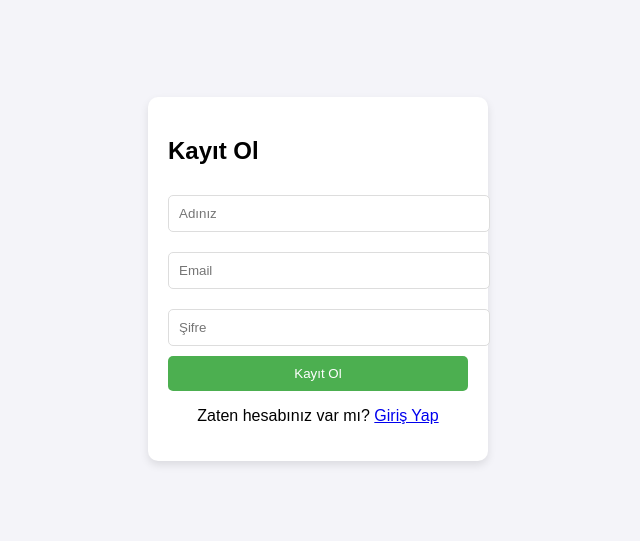
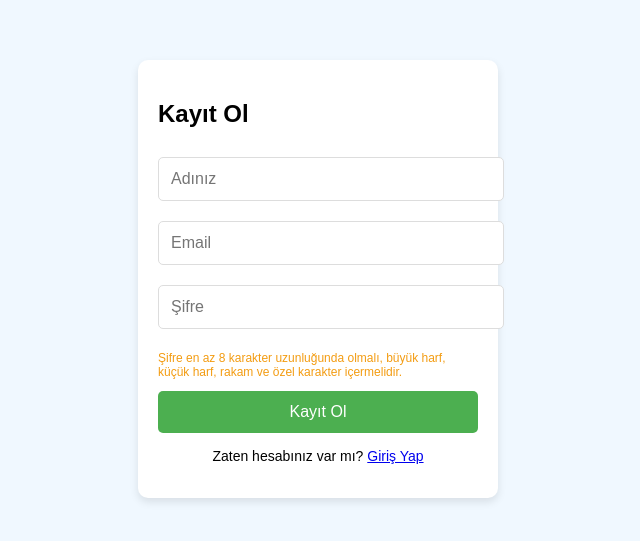
Before and after one commit to Mustafa550/specter-alliance-, a plain HTML site: page index.html in a window 1280 px wide. Shown: the part 121-662 px from the top of the page, without its empty margins (322-962 px from the left). Drawn offline with Linux system fonts and the light colour scheme.

Commit message:
Update index.html

```diff
--- a/index.html
+++ b/index.html
@@ -3,7 +3,7 @@
 <head>
     <meta charset="UTF-8">
     <meta name="viewport" content="width=device-width, initial-scale=1.0">
-    <title>Gelişmiş Giriş ve Kayıt Sistemi</title>
+    <title>DearSiber Giriş ve Kayıt Sistemi</title>
     <style>
         body {
             font-family: Arial, sans-serif;
@@ -11,7 +11,7 @@
             justify-content: center;
             align-items: center;
             height: 100vh;
-            background-color: #f4f4f9;
+            background-color: #f0f8ff;
             margin: 0;
         }
         .container {
@@ -19,22 +19,28 @@
             padding: 20px;
             border-radius: 10px;
             box-shadow: 0 4px 8px rgba(0, 0, 0, 0.1);
-            width: 300px;
+            width: 320px;
+            transition: 0.3s;
+        }
+        .container:hover {
+            box-shadow: 0 4px 12px rgba(0, 0, 0, 0.2);
         }
         .input-field {
             width: 100%;
-            padding: 10px;
+            padding: 12px;
             margin: 10px 0;
             border-radius: 5px;
             border: 1px solid #ddd;
+            font-size: 16px;
         }
         button {
             width: 100%;
-            padding: 10px;
+            padding: 12px;
             background-color: #4CAF50;
             color: white;
             border: none;
             border-radius: 5px;
+            font-size: 16px;
             cursor: pointer;
         }
         button:hover {
@@ -42,7 +48,8 @@
         }
         .toggle-form {
             text-align: center;
-            margin-top: 10px;
+            margin-top: 15px;
+            font-size: 14px;
         }
         .error-message {
             color: red;
@@ -51,6 +58,22 @@
         .password-strength {
             font-size: 12px;
             color: #555;
+            margin-top: 5px;
+        }
+        .password-suggestions {
+            font-size: 12px;
+            color: #f39c12;
+            margin-top: 10px;
+        }
+        .password-hint {
+            color: #e74c3c;
+            font-size: 14px;
+        }
+        .valid {
+            color: green;
+        }
+        .invalid {
+            color: red;
         }
     </style>
 </head>
@@ -64,6 +87,9 @@
         <input type="email" id="registerEmail" class="input-field" placeholder="Email" required>
         <input type="password" id="registerPassword" class="input-field" placeholder="Şifre" required>
         <div id="passwordStrength" class="password-strength"></div>
+        <div id="passwordSuggestions" class="password-suggestions">
+            <p>Şifre en az 8 karakter uzunluğunda olmalı, büyük harf, küçük harf, rakam ve özel karakter içermelidir.</p>
+        </div>
         <button type="submit">Kayıt Ol</button>
     </form>
     <div id="registerError" class="error-message"></div>
```
